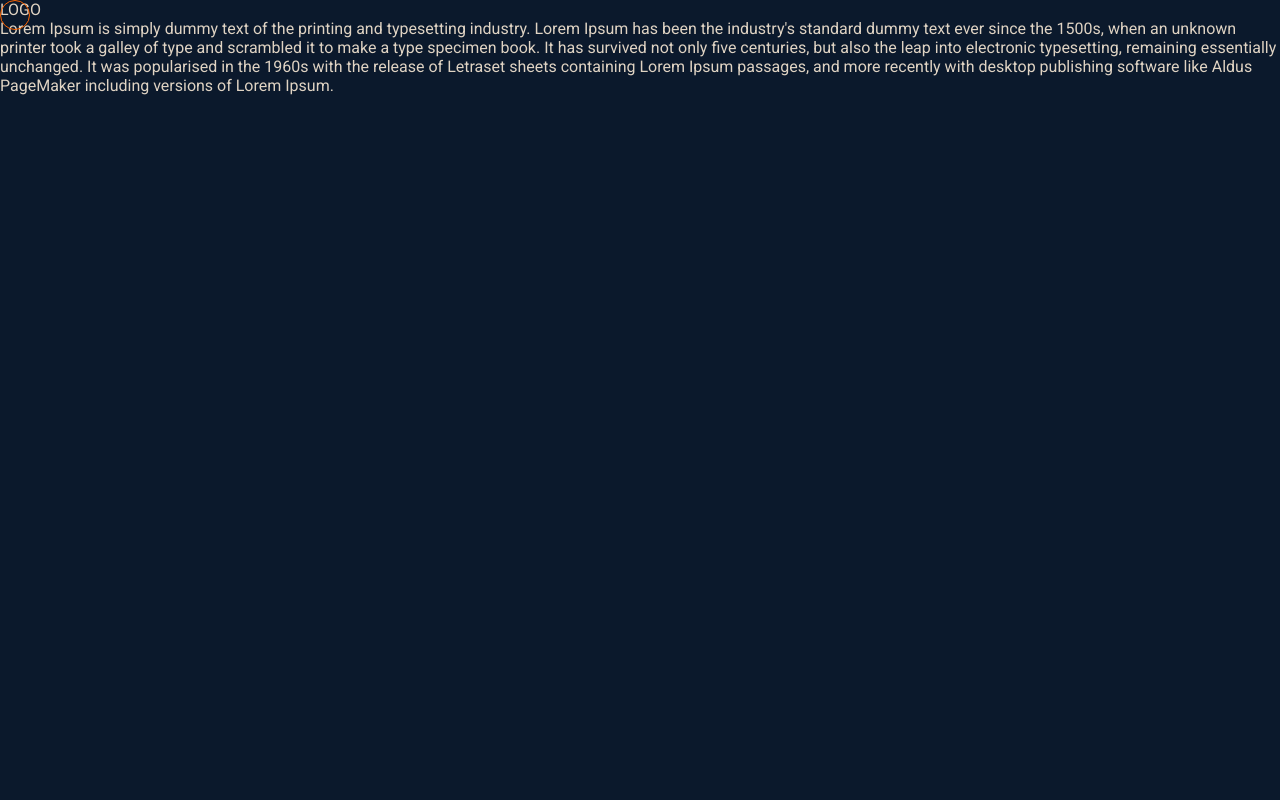
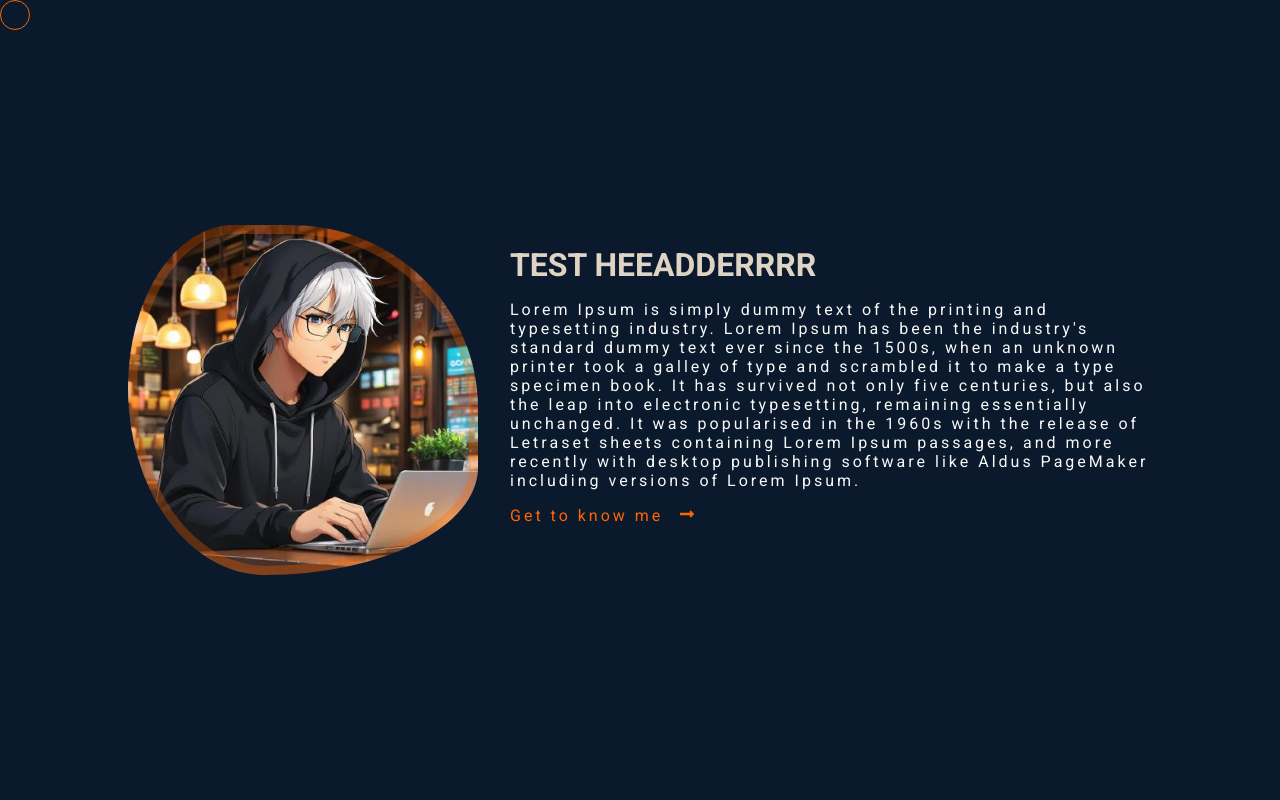
Before and after one commit to sekvi99/portfolio-website, a React (Create React App) app in the folder portfolio-website/portfolio-app/: page /home in a window 1280 px wide. Shown: the top 800 px of the page. Built offline with nearby package versions, Linux system fonts and the light colour scheme; a web font is replaced by a local one.

Commit message:
Added base home section

```diff
--- a/portfolio-website/portfolio-app/package.json
+++ b/portfolio-website/portfolio-app/package.json
@@ -13,6 +13,7 @@
     "framer-motion": "^11.11.10",
     "react": "^18.3.1",
     "react-dom": "^18.3.1",
+    "react-icons": "^5.3.0",
     "react-scripts": "5.0.1",
     "sass": "^1.80.3",
     "typescript": "^4.9.5",
--- a/portfolio-website/portfolio-app/src/App.scss
+++ b/portfolio-website/portfolio-app/src/App.scss
@@ -9,8 +9,8 @@
   --primary-color: #0b192c;
   --primary-color-light: #1e3e62;
   --primary-highlight-color: #ff6500;
-  --header-text-color: #f8f8f8;
-  --text-color: #dfd3c3;
+  --header-text-color: #dfd3c3;
+  --text-color: #f8f8f8;
 
   /* Fonts and typography */
   --body-font: "Roboto", sans-serif;
@@ -105,7 +105,12 @@ main {
 
 .section {
   height: 100vh;
-  width: 100%;
+  width: 80%;
   scroll-snap-align: center;
   overflow: hidden;
 }
+
+.app {
+  @include flexCenter;
+  flex-direction: column;
+}
--- a/portfolio-website/portfolio-app/src/App.tsx
+++ b/portfolio-website/portfolio-app/src/App.tsx
@@ -6,7 +6,7 @@ import Experience from "./pages/experience/Experience";
 
 const App: React.FC = (): JSX.Element => {
   return (
-    <div className="App">
+    <div className="app">
       <Home />
       <Skills />
       <Experience />
--- /dev/null
+++ b/portfolio-website/portfolio-app/src/components/logo/logo.scss
@@ -0,0 +1,30 @@
+$imageSize: 350px;
+
+.logo-container {
+
+    .logo-img {
+        background-repeat: no-repeat;
+        background-position: center;
+        background-size: cover;
+        box-shadow: inset 0 0 0 9px rgb(255 101 0 / 30%);
+        order: 1;
+        justify-content: center;
+        width: $imageSize;
+        height: $imageSize;
+        animation: profile-animation 8s ease-in-out infinite 1s;
+      }
+}
+
+@keyframes profile-animation {
+  0% {
+    border-radius: 60% 40% 30% 70%/60% 30% 70% 40%;
+  }
+
+  50% {
+    border-radius: 30% 60% 70% 40%/50% 60% 30% 60%;
+  }
+
+  100% {
+    border-radius: 60% 40% 30% 70%/60% 30% 70% 40%;
+  }
+}
--- /dev/null
+++ b/portfolio-website/portfolio-app/src/components/logo/logo.tsx
@@ -0,0 +1,17 @@
+import React from "react";
+import "./logo.scss";
+import { homeContent } from "../../content/home.content";
+
+const Logo: React.FC = (): JSX.Element => {
+  return (
+    <div className="logo-container">
+      <div
+        className="logo-img"
+        style={{ backgroundImage: `url(${homeContent.logoPath})` }}
+      ></div>
+      <div className="logo-background"></div>
+    </div>
+  );
+};
+
+export default Logo;
--- a/portfolio-website/portfolio-app/src/content/home.content.ts
+++ b/portfolio-website/portfolio-app/src/content/home.content.ts
@@ -1,8 +1,16 @@
+import Avatar from "../assets/avatar.jpg";
+
 export interface HomeContent {
   heroSection: string;
+  heroSectionHeader: string;
+  getToKnowMeText: string;
+  logoPath: string;
 }
 
 export const homeContent: HomeContent = {
+  heroSectionHeader: "TEST HEEADDERRRR",
   heroSection:
     "Lorem Ipsum is simply dummy text of the printing and typesetting industry. Lorem Ipsum has been the industry's standard dummy text ever since the 1500s, when an unknown printer took a galley of type and scrambled it to make a type specimen book. It has survived not only five centuries, but also the leap into electronic typesetting, remaining essentially unchanged. It was popularised in the 1960s with the release of Letraset sheets containing Lorem Ipsum passages, and more recently with desktop publishing software like Aldus PageMaker including versions of Lorem Ipsum. ",
+  logoPath: Avatar,
+  getToKnowMeText: "Get to know me"
 };
--- a/portfolio-website/portfolio-app/src/pages/home/Home.tsx
+++ b/portfolio-website/portfolio-app/src/pages/home/Home.tsx
@@ -1,16 +1,24 @@
 import React from "react";
 import "./home.scss";
 import { homeContent } from "../../content/home.content";
+import Logo from "../../components/logo/logo";
+import { FaLongArrowAltRight } from "react-icons/fa";
 
 const Home: React.FC = (): JSX.Element => {
-  return <div className="home-section section">
-    <div className="logo-container">
-    LOGO
+  return (
+    <div className="home-section section">
+      <div className="logo-container">
+        <Logo />
+      </div>
+      <div className="hero-content-container content">
+        <h1>{homeContent.heroSectionHeader}</h1>
+        <p>{homeContent.heroSection}</p>
+        <span>
+          {homeContent.getToKnowMeText} <FaLongArrowAltRight />
+        </span>
+      </div>
     </div>
-    <div className="hero-content-container content">
-      {homeContent.heroSection}
-    </div>
-  </div>;
+  );
 };
 
 export default Home;
--- a/portfolio-website/portfolio-app/src/pages/home/home.scss
+++ b/portfolio-website/portfolio-app/src/pages/home/home.scss
@@ -1,5 +1,32 @@
 @import "../../styles/mixins.scss";
 
-.hero-container {
+$heroContentLetterSpacing: 3px;
+
+.home-section {
   @include flexCenter;
+  gap: 2rem;
+
+  .hero-content-container {
+    p {
+      font-size: var(--normal-font-size);
+      letter-spacing: $heroContentLetterSpacing;
+    }
+
+    span {
+      letter-spacing: $heroContentLetterSpacing;
+      color: var(--primary-highlight-color);
+      display: flex;
+      gap: 1rem;
+      @include defaultTransition;
+
+      &:hover {
+        font-size: var(--h4-font-size);
+        cursor: pointer;
+      }
+    }
+
+    * {
+      margin-bottom: 1rem;
+    }
+  }
 }
```
Also changed, not shown: portfolio-website/portfolio-app/src/assets/avatar.jpg (added), 1 other file (tests, documents, lock files or other folders).
